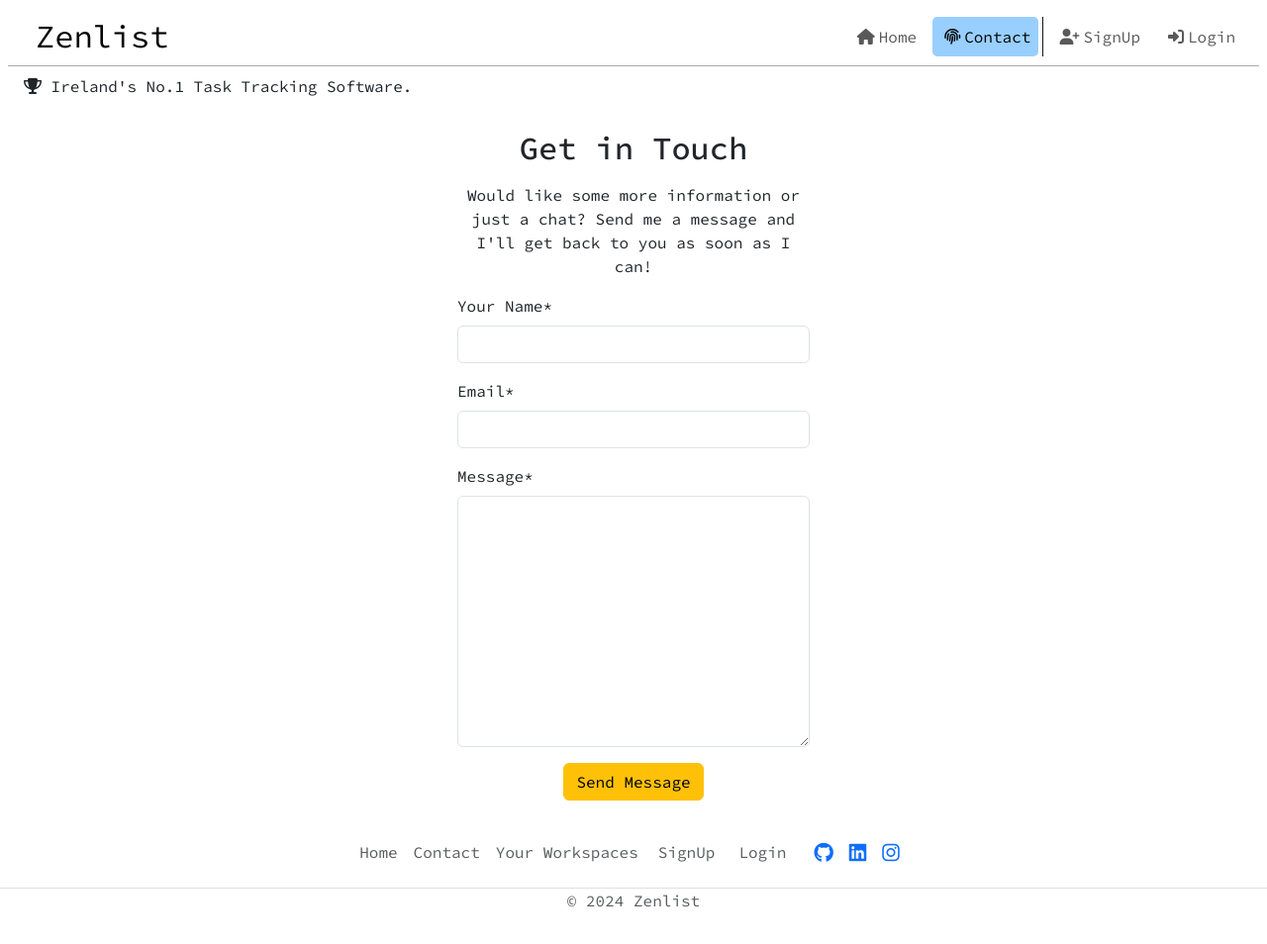
After one commit to Ana-Niko-byte/zenlist, a Django app: page /contact/ in a window 1280 px wide. The commit adds this page. Shown: the whole page at 99% size. Run offline with Django 4.2, Linux system fonts and the light colour scheme; parts of the project's set-up code (start-up, migrations or seed data) failed here and were passed over; some libraries are stand-ins or nearby versions.

Commit message:
feat: contact page + form to email

```diff
--- /dev/null
+++ b/scrum/forms.py
@@ -0,0 +1,9 @@
+from django import forms
+
+class ContactForm(forms.Form):
+    """
+    A form for all users to contact the site owner with a message.
+    """
+    name = forms.CharField(label='Your Name')
+    email = forms.EmailField()
+    message = forms.CharField(max_length=200, widget=forms.Textarea)
--- a/scrum/templates/scrum/_jumbo.html
+++ b/scrum/templates/scrum/_jumbo.html
@@ -10,6 +10,7 @@
           </div>
           <div class="message-jumbo mx-5 brand white-text">
             {% if request.user.is_authenticated %}
+            <p class="lead">Hey, {{user}}!</p>
             <p class="lead">Check your spaces to make sure you're staying on top of your tasks!</p>
             <a href="{{ workspace_url }}" class="direct-link"><button class="btn btn-warning btn-lg">My Workspaces   <i class="fa-solid fa-door-open"></i></button></a>
             {% else %}
--- /dev/null
+++ b/scrum/templates/scrum/contact.html
@@ -0,0 +1,21 @@
+{% extends "base.html" %}
+{% load crispy_forms_tags %}
+{% load static %}
+
+{% block content %}
+<div class="container">
+    <div class="row d-flex justify-content-center">
+        <h2 class="text-center mt-2">Get in Touch</h2>
+        <div class="col-4 mt-2">
+            <p class="text-center mb-3">Would like some more information or just a chat? Send me a message and I'll get back to you as soon as I can!</p>
+            <form method="post" id="contactForm">
+                {% csrf_token %}
+                {{contactForm | crispy}}
+                <div class="button-container d-flex justify-content-center">
+                    <button class="btn btn-warning button-authentication">Send Message</button>
+                </div>
+            </form>
+        </div>
+    </div>
+</div>
+{% endblock %}
--- a/scrum/views.py
+++ b/scrum/views.py
@@ -1,5 +1,10 @@
-from django.shortcuts import render
+from django.shortcuts import render, redirect
 from .models import Scrum, Feature, Review
+from .forms import ContactForm
+from django.contrib import messages
+
+from django.conf import settings
+from django.core.mail import send_mail, EmailMessage
 
 def HelloScrum(request):
     scrum = Scrum.objects.all().first()
@@ -33,3 +38,40 @@ def HelloScrum(request):
         "scrum/index.html",
         context
     )
+
+
+def Contact_Me(request):
+    """
+    A view for all users to send a message.
+    """
+    if request.method == 'POST':
+        contactForm = ContactForm(data=request.POST)
+        if contactForm.is_valid():
+            name = contactForm.cleaned_data['name']
+            email = contactForm.cleaned_data['email']
+            message = contactForm.cleaned_data['message']
+
+            new_email = EmailMessage(
+                subject=f"New Message from {name}",
+                body=message,
+                from_email=settings.EMAIL_HOST_USER,
+                to=["ananikolayenia@gmail.com"],
+                reply_to=[email]
+            )
+            new_email.send()
+
+            messages.add_message(
+                request, messages.SUCCESS, '''Your message has been sent!
+                We endeavour to respond within 2 business days :)'''
+            )
+            return redirect('hello')
+    else:
+        contactForm = ContactForm()
+    context = {
+        'contactForm' : contactForm,
+    }
+    return render(
+        request,
+        "scrum/contact.html",
+        context
+    )
--- a/static/css/style.css
+++ b/static/css/style.css
@@ -243,6 +243,21 @@ a .social-icon{
     color: rgb(173, 0, 0);
 }
 
+.already-account{
+    font-size: 1rem;
+}
+
+#signup_form ul{
+    display: flex;
+    flex-flow: column wrap;
+    align-items: start;
+}
+
+#signup_form ul li{
+    font-size: 0.7rem;
+    color: rgb(177, 177, 177);
+}
+
 /* Media Queries */
 @media all and (max-width: 1200px){
     .zenlist-review{
--- a/templates/account/email/email_confirmation_message.html
+++ b/templates/account/email/email_confirmation_message.html
@@ -13,8 +13,8 @@
     <p>{% blocktrans with site_name=current_site.name site_domain=current_site.domain %}
     Click on the button below to verify your email!
     {% endblocktrans %}</p>
-    <p>
-        <a href="{{ activate_url }}" class="btn btn-warning my-3 p-2">Verify Email</a>
-    </p>
+    <a href="{{ activate_url }}" class="btn btn-warning my-3 p-2">
+        <button>Verify Email</button>
+    </a>
 </body>
 </html>
--- a/templates/account/logout.html
+++ b/templates/account/logout.html
@@ -15,10 +15,10 @@
       {% if redirect_field_value %}
       <input type="hidden" name="{{ redirect_field_name }}" value="{{ redirect_field_value }}"/>
       {% endif %}
-      <a href="{{ home_url }}">
-        <button class="my-5 mx-2 authentication-button" type="button">Cancel</button>
+      <a href="{{ home_url }}" class="direct-link">
+        <button class="btn btn-warning authentication-button my-5 mx-2" type="button">Cancel</button>
       </a>
-      <button class="primaryAction my-5 mx-2 authentication-button" type="submit"
+      <button class="btn btn-warning authentication-button my-5 mx-2" type="submit"
       data-toggle="tooltip" data-placement="bottom" title="Promise you'll come back? 🥺">
       {% trans 'Sign Out' %}
       </button>
--- a/templates/base.html
+++ b/templates/base.html
@@ -1,5 +1,6 @@
 {% load static %}
 {% url 'hello' as home_url %}
+{% url 'contact' as contact_url %}
 {% url 'spaces' as workspace_url %}
 {% url 'account_login' as login_url %}
 {% url 'account_signup' as signup_url %}
@@ -34,6 +35,12 @@
                         <a class="nav-link {% if request.path == home_url %}active{% endif %} brand" aria-current="home-page"
                             href="{{ home_url }}">
                             <i class="fa-solid fa-house mx-1"></i>Home
+                        </a>
+                    </li>
+                    <li class="nav-item px-1">
+                        <a class="nav-link {% if request.path == contact_url %}active{% endif %} brand" aria-current="home-page"
+                            href="{{ contact_url }}">
+                            <i class="fa-solid fa-fingerprint mx-1"></i>Contact
                         </a>
                     </li>
                     {% if request.user.is_authenticated %}
@@ -101,6 +108,7 @@
         <div class="navbar-nav container-fluid container-top justify-content-center align-items-center border-bottom p-3">
             <ul class="nav">
                 <li class="nav-item"><a href="{{ home_url }}" class="nav-link px-2 text-body-secondary">Home</a></li>
+                <li class="nav-item"><a href="{{ contact_url }}" class="nav-link px-2 text-body-secondary">Contact</a></li>
                 <li class="nav-item"><a href="{{ workspace_url }}" class="nav-link px-2 text-body-secondary">Your Workspaces</a></li>
                 {% if request.user.is_authenticated %}
                     <li class="nav-item px-1">
--- a/workspace/forms.py
+++ b/workspace/forms.py
@@ -9,6 +9,10 @@ class WorkspaceForm(forms.ModelForm):
     class Meta:
         model = Workspace
         fields = ('title',)
+        labels = {
+            'title' : 'Workspace Title: '
+        }
+
 
 
 class DateInput(forms.DateInput):
--- a/workspace/templates/workspace/add_ws_modal.html
+++ b/workspace/templates/workspace/add_ws_modal.html
@@ -19,11 +19,11 @@
                         <form id="workspaceForm" class="mb-4" method="post">
                         {% csrf_token %}
                         {{ workspace_form | crispy }}
-                        </form>
                         <div class="modal-footer d-flex justify-content-between">
                             <button type="button" class="btn btn-secondary btn-danger" data-bs-dismiss="modal"><i class="fa-solid fa-xmark"></i>  Cancel</button>
                             <button type="submit" id="submitButton" class="btn btn-primary btn-warning"><i class="fa-regular fa-circle-check"></i>  Save Workspace</button>
                         </div>
+                        </form>
                     </div>
                 </div>
             </div>
--- a/workspace/templates/workspace/ws_detail.html
+++ b/workspace/templates/workspace/ws_detail.html
@@ -15,7 +15,8 @@
                     {% csrf_token %}
                     {{ task_form | crispy }}
                     <button id="submitButton" type="submit"
-                        class="btn btn-lg btn-warning">Submit   <i class="fa-solid fa-arrow-right"></i></button>
+                        class="btn btn-lg btn-warning">Submit   <i class="fa-solid fa-arrow-right"></i>
+                    </button>
                     </form>
                 </div>
             </div>
--- a/zenlist/urls.py
+++ b/zenlist/urls.py
@@ -16,7 +16,7 @@ Including another URLconf
 """
 from django.contrib import admin
 from django.urls import path, include
-from scrum.views import HelloScrum
+from scrum.views import HelloScrum, Contact_Me
 from django.views.generic import TemplateView
 
 urlpatterns = [
@@ -24,6 +24,7 @@ urlpatterns = [
     path('admin/', admin.site.urls),
     path('summernote/', include('django_summernote.urls')),
     path('', HelloScrum, name='hello'),
+    path('contact/', Contact_Me, name='contact'),
     path('workspaces/', include('workspace.urls'), name='space-urls'),
     path('', TemplateView.as_view(template_name='home.html'), name='home'),
 ]
```
Also changed, not shown: templates/account/email/email_confirmation_message.txt (deleted, +0 -8 lines), templates/account/signup.html (+8 -6 lines), templates/account/verification_sent.html (+11 -3 lines), README.md, 1 other file.
